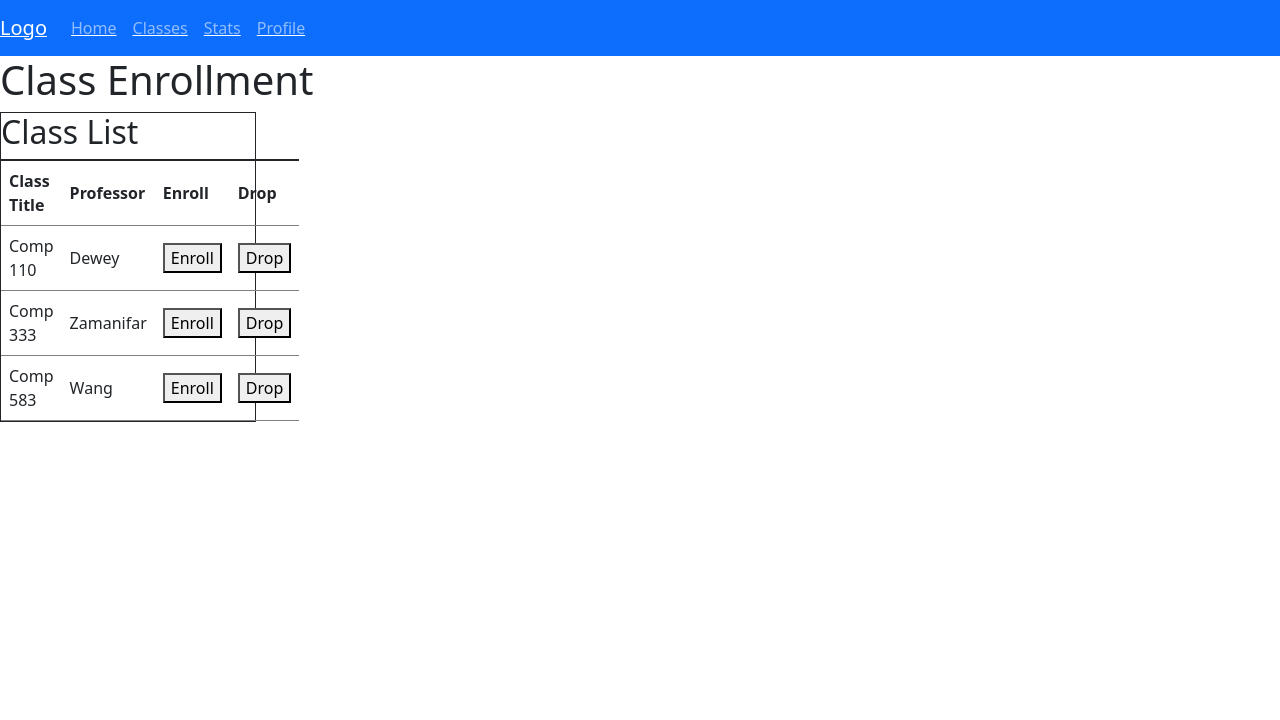
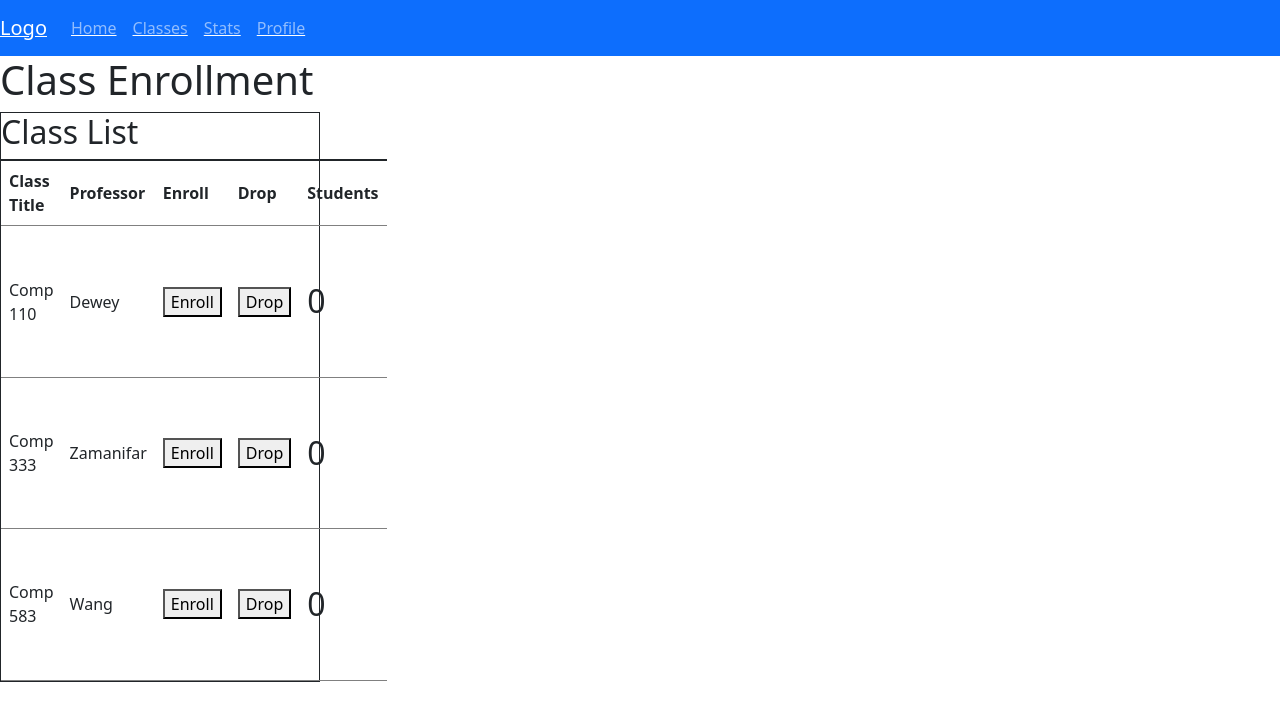
Before and after one commit to heymaster422/comp583waitlistify, a React (Create React App) app: page /Classes in a window 1280 px wide. Shown: the top 720 px of the page. Built offline with nearby package versions, Linux system fonts and the light colour scheme; no server answers.

Commit message:
fixed counter

```diff
--- a/src/App.css
+++ b/src/App.css
@@ -40,5 +40,5 @@
 }
 .table{
   border: 1px solid;
-  width: 20%;
+  width: 25%;
 }
--- a/src/components/Pages/Classes.jsx
+++ b/src/components/Pages/Classes.jsx
@@ -4,13 +4,18 @@ import Nav from "../Nav/Nav";
 
 
 export default function Classes() {
+    const [count, setCount] = useState(0);
+    const [count2, setCount2] = useState(0);
+    const [count3, setCount3] = useState(0);
 
     return(
 
         <div>
             <Nav />
+
         <h1>Class Enrollment</h1>
-            <div className = "table">
+
+            <div class= "table">
                 <h2>Class List</h2>
                 <table>
                     <tr>
@@ -18,35 +23,60 @@ export default function Classes() {
                         <th>Professor</th>
                         <th>Enroll</th>
                         <th>Drop</th>
+                        <th>Students</th>
                     </tr>
                     <tr>
                         <td>Comp 110</td>
                         <td>Dewey</td>
                         <td>
-                            <button type="button">Enroll</button>
+                            <div className="my-5">
+
+                                <button id="btn btn-success mx-3" type="button" onClick={() => setCount(count + 1)}>Enroll</button>
+                            </div>
                         </td>
                         <td>
-                            <button type="button">Drop</button>
+                            <div className="my-5">
+                                <button id="btn btn-danger mx-3" type="button" onClick={() => setCount(count - 1)}>Drop</button>
+                            </div>
+                        </td>
+                        <td>
+                        <h2 className="my-5">{count}</h2>
                         </td>
                     </tr>
                     <tr>
                         <td>Comp 333</td>
                         <td>Zamanifar</td>
                         <td>
-                            <button type="button">Enroll</button>
+                            <div className="my-5">
+
+                                <button id="btn btn-success mx-3" type="button" onClick={() => setCount2(count2 + 1)}>Enroll</button>
+                            </div>
                         </td>
                         <td>
-                            <button type="button">Drop</button>
+                            <div className="my-5">
+                                <button id="btn btn-danger mx-3" type="button" onClick={() => setCount2(count2 - 1)}>Drop</button>
+                            </div>
+                        </td>
+                        <td>
+                        <h2 className="my-5">{count2}</h2>
                         </td>
                     </tr>
                     <tr>
                         <td>Comp 583</td>
                         <td>Wang</td>
                         <td>
-                            <button type="button">Enroll</button>
+                            <div className="my-5">
+
+                                <button id="btn btn-success mx-3" type="button" onClick={() => setCount3(count3 + 1)}>Enroll</button>
+                            </div>
                         </td>
                         <td>
-                            <button type="button">Drop</button>
+                            <div className="my-5">
+                                <button id="btn btn-danger mx-3" type="button" onClick={() => setCount3(count3 - 1)}>Drop</button>
+                            </div>
+                        </td>
+                        <td>
+                        <h2 className="my-5">{count3}</h2>
                         </td>
                     </tr>
                 </table>
@@ -54,8 +84,11 @@ export default function Classes() {
 
 
 
+
         </div>
+
 
     )
 
+
 }
```
Also changed, not shown: 1 other file (tests, documents, lock files or other folders).
